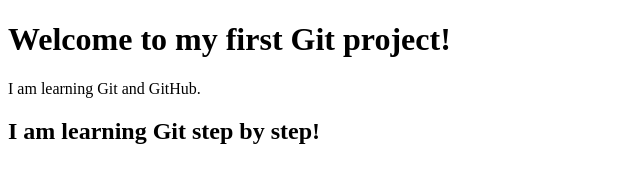
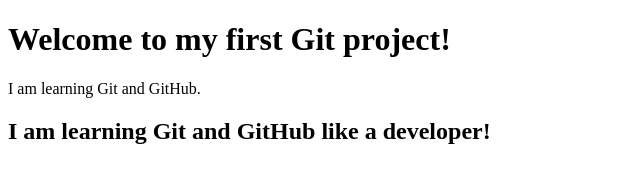
Before and after one commit to Rahul-Pala/git-practice, a plain HTML site: page index.html in a window 1280 px wide. Shown: the whole page, without its empty margins (0-640 px from the left). Drawn offline with Linux system fonts and the light colour scheme.

Commit message:
Updated heading in main branch

```diff
--- a/index.html
+++ b/index.html
@@ -7,6 +7,6 @@
 <body>
   <h1>Welcome to my first Git project!</h1>
   <p>I am learning Git and GitHub.</p>
-  <h2>I am learning Git step by step!</h2>
+  <h2>I am learning Git and GitHub like a developer!</h2>
 </body>
 </html>
```
